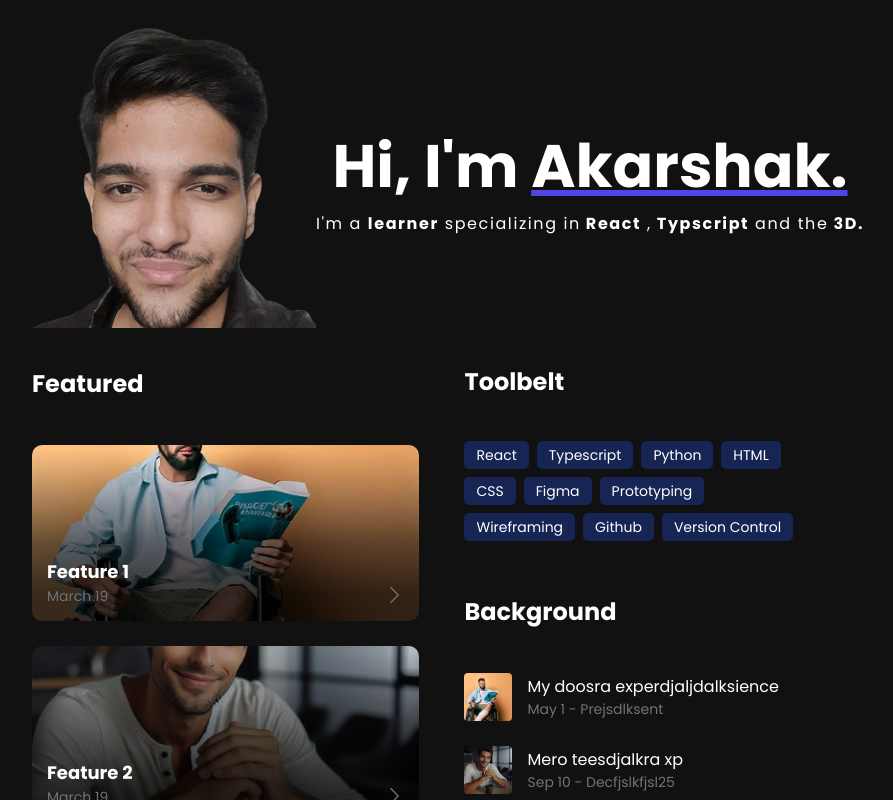
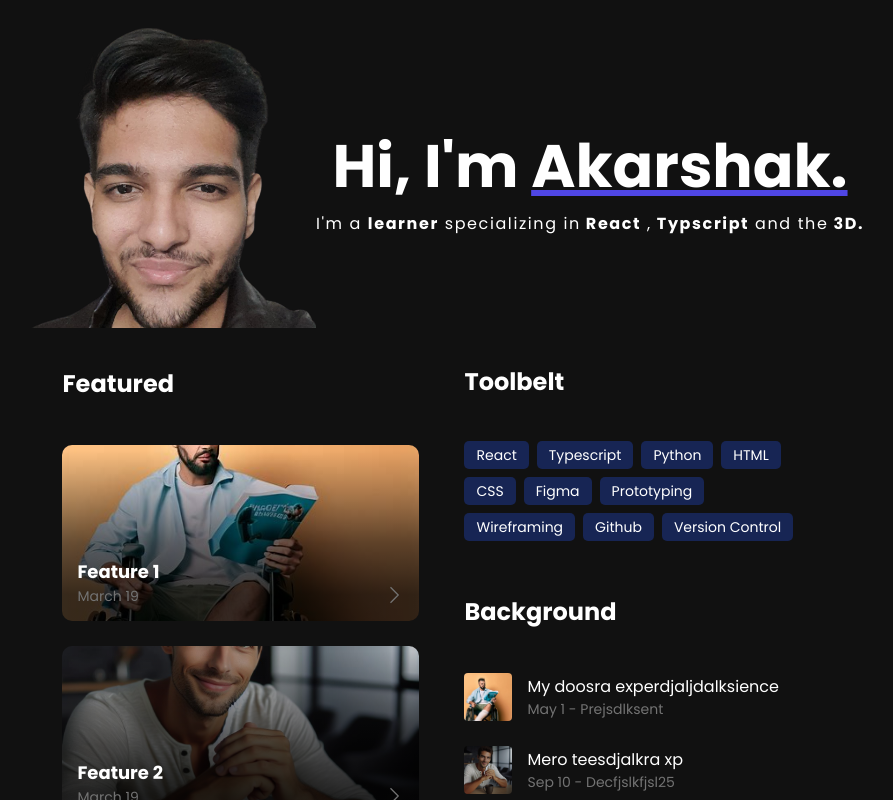
Before and after one commit to Aksaithon/Portfolio, a React (Vite) app: page / in a window 1280 px wide. Shown: the top 800 px of the page, without its empty margins (198-1091 px from the left). Built offline with nearby package versions, Linux system fonts and the light colour scheme.

Commit message:
small changes

```diff
--- a/src/HomePgCOmponents/Featured.module.css
+++ b/src/HomePgCOmponents/Featured.module.css
@@ -11,6 +11,11 @@
 
   border-radius: 10px;
   padding: 15px;
+  transition: all 0.2s ease;
+}
+
+.feature:hover{
+  scale: 1.05;
 }
 
 .title_and_date_ui {
--- a/src/HomePgCOmponents/Featured.tsx
+++ b/src/HomePgCOmponents/Featured.tsx
@@ -10,6 +10,7 @@ const Featured: React.FC<featureData> = ({ image, title, date }) => {
   return (
     <>
       <div
+
         className={styles.feature}
         style={{
           background: `linear-gradient(180deg, rgba(0, 0, 0, 0.00) 3.04%, rgba(0, 0, 0, 0.59) 55.72%, rgba(0, 0, 0, 0.78) 84.9%), url(${image}) lightgray 50% / cover no-repeat`,
--- a/src/HomePgCOmponents/HomePage.module.css
+++ b/src/HomePgCOmponents/HomePage.module.css
@@ -71,7 +71,7 @@
   column-gap: 45px;
   row-gap: 75px;
 
-  max-width: 820px;
+  max-width: 759px;
 
   justify-items: stretch;
 
--- a/src/HomePgCOmponents/Toolbelt.module.css
+++ b/src/HomePgCOmponents/Toolbelt.module.css
@@ -5,6 +5,7 @@
   flex-direction: column;
 
   justify-content: flex-start;
+  width: 100%;
 
   gap: 45px;
   margin-right: 40px;
```
